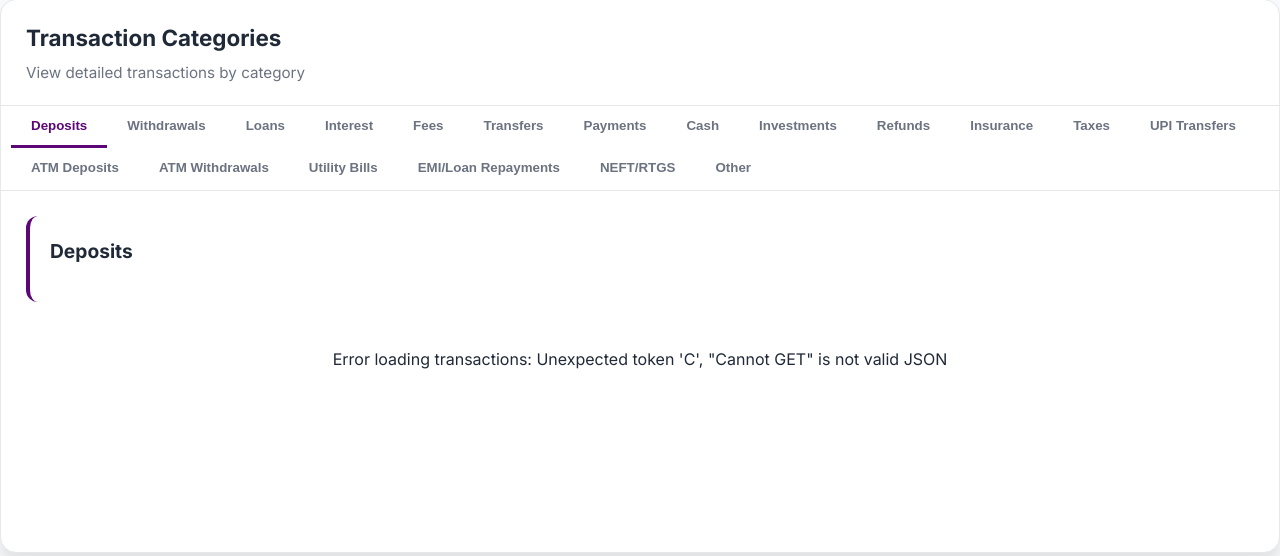
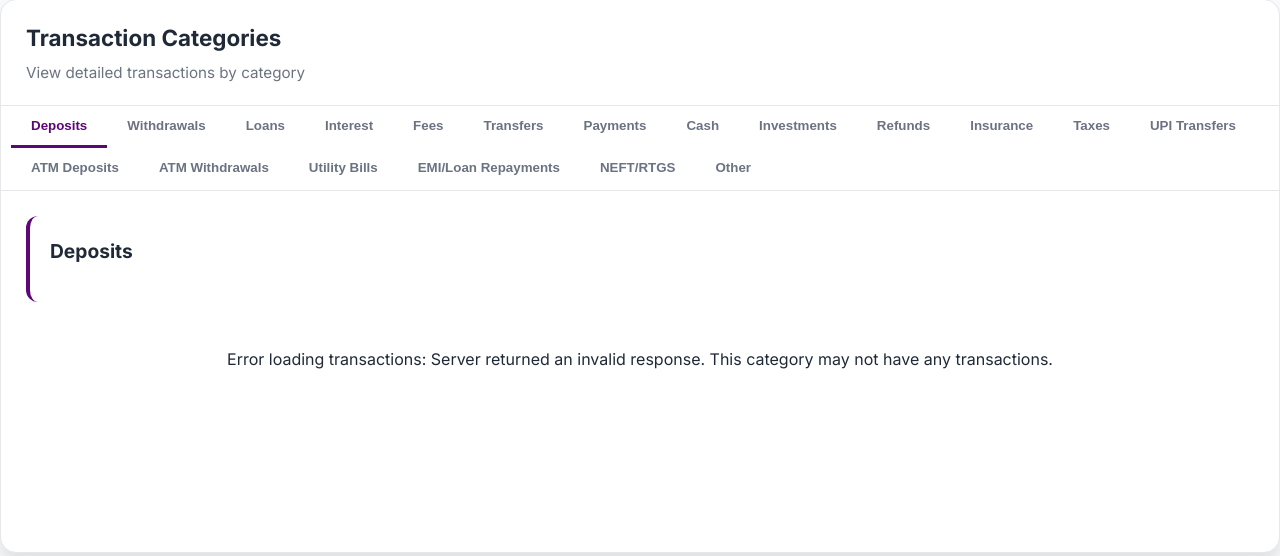
Before and after one commit to praveee333/convector, a Flask app: template templates/analysis_details.html in a window 1280 px wide. Shown: the part 905-1461 px from the top of the page. Run offline with Flask 3, Linux system fonts and the light colour scheme; the template is opened without the code that fills it, so the values that code supplies are empty.

Commit message:
Update analysis_details.html

```diff
--- a/templates/analysis_details.html
+++ b/templates/analysis_details.html
@@ -770,7 +770,12 @@
         })
         .catch(error => {
             console.error('Error loading transactions for category:', category, error);
-            container.innerHTML = '<div class="error">Error loading transactions: ' + (error.message || 'Unknown error') + '</div>';
+            // Check if the error is due to receiving HTML instead of JSON
+            if (error instanceof SyntaxError && error.message.includes('Unexpected token')) {
+                container.innerHTML = '<div class="error">Error loading transactions: Server returned an invalid response. This category may not have any transactions.</div>';
+            } else {
+                container.innerHTML = '<div class="error">Error loading transactions: ' + (error.message || 'Unknown error') + '</div>';
+            }
         });
 }
 </script>
```
